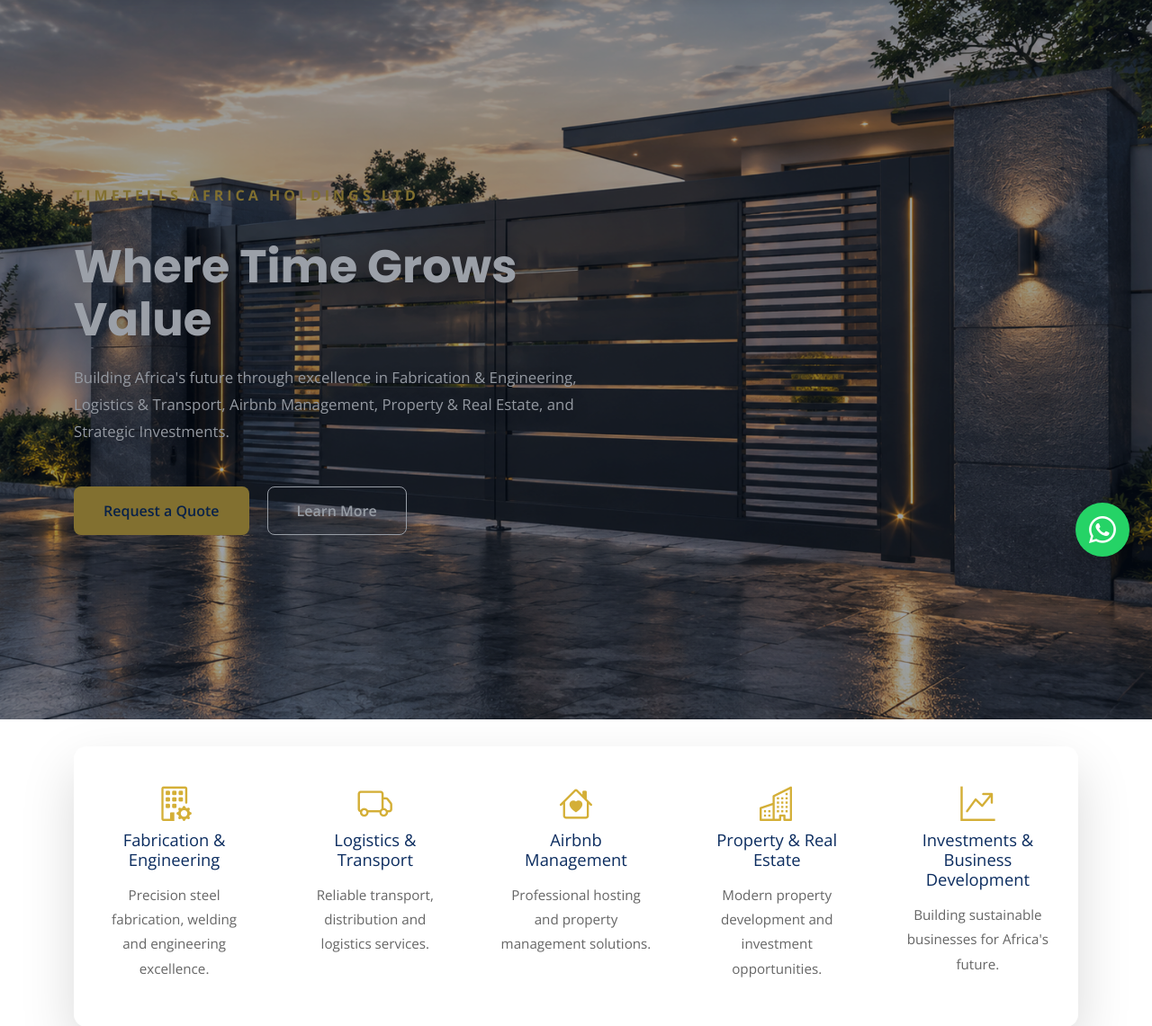
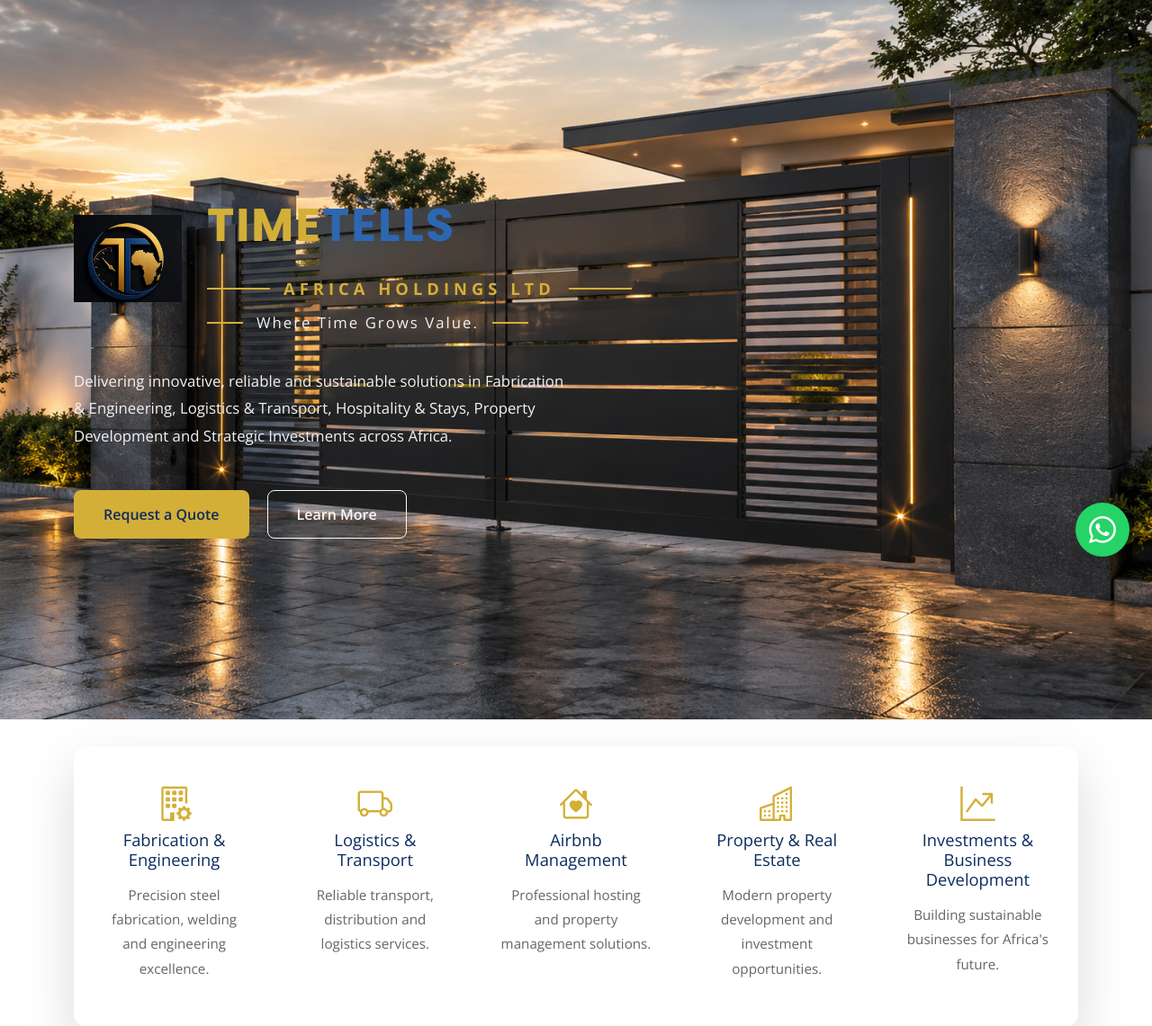
Before and after one commit to still-purrfect/timetells-africa-website, a Django app: page / in a window 1280 px wide. Shown: the part 91-1232 px from the top of the page at 90% size. Run offline with Django 5.2, Linux system fonts and the light colour scheme.

Commit message:
Polish corporate website UI for client review

```diff
--- a/core/static/core/css/hero.css
+++ b/core/static/core/css/hero.css
@@ -1,127 +1,163 @@
-/*====================================
-HERO
-====================================*/
+/*==================================
+HERO BRANDING
+==================================*/
 
-.hero{
-
-    position:relative;
-
-    min-height:88vh;
+.hero-brand{
 
     display:flex;
 
     align-items:center;
 
-    background-size:cover;
+    gap:28px;
 
-    background-position:center;
+    margin-bottom:35px;
 
-    background-repeat:no-repeat;
+    flex-wrap:wrap;
 
 }
 
-.hero-overlay{
+.hero-logo{
 
-    position:absolute;
+    width:120px;
 
-    inset:0;
+    height:auto;
 
-    background:rgba(0,0,0,.30);
+    flex-shrink:0;
 
 }
 
-.hero-content{
+.hero-brand-text{
 
-    position:relative;
+    display:flex;
 
-    z-index:2;
+    flex-direction:column;
 
 }
 
-.hero-text{
+.hero-title{
 
-    max-width:620px;
-
-    color:#fff;
-
-}
-
-.hero-tag{
-
-    display:inline-block;
-
-    background:#D4AF37;
-
-    color:#0B2C5F;
-
-    padding:8px 18px;
-
-    border-radius:50px;
-
-    font-weight:600;
-
-    margin-bottom:22px;
-
-    letter-spacing:1px;
-
-}
-
-
-
-.hero-company{
-
-    display:inline-block;
-
-    color:#D4AF37;
-
-    font-size:1rem;
-
-    font-weight:700;
-
-    letter-spacing:4px;
-
-    text-transform:uppercase;
-
-    margin-bottom:18px;
-
-}
-
-.hero h1{
-
-    color:#fff;
+    margin:0;
 
     font-size:4.3rem;
 
     font-weight:800;
 
-    line-height:1.1;
+    line-height:1;
 
-    margin-bottom:25px;
-
-    text-shadow:0 8px 30px rgba(0,0,0,.45);
+    letter-spacing:2px;
 
 }
 
-.hero p{
+.hero-title .time{
 
-    color:#F3F3F3;
+    color:#D4AF37;
 
-    font-size:1.18rem;
+}
+
+.hero-title .tells{
+
+    color:#2D67B2;
+
+}
+
+.hero-company-row{
+
+    display:flex;
+
+    align-items:center;
+
+    gap:15px;
+
+    margin-top:10px;
+
+}
+
+.hero-company-row h2{
+
+    margin:0;
+
+    color:#D4AF37;
+
+    font-size:1.15rem;
+
+    letter-spacing:5px;
+
+    font-weight:700;
+
+    white-space:nowrap;
+
+}
+
+.hero-tagline-row{
+
+    display:flex;
+
+    align-items:center;
+
+    gap:15px;
+
+    margin-top:12px;
+
+}
+
+.hero-tagline-row p{
+
+    margin:0;
+
+    color:#f7f7f7;
+
+    font-size:1.25rem;
+
+    letter-spacing:2px;
+
+    font-weight:400;
+
+}
+
+.line{
+
+    width:70px;
+
+    height:2px;
+
+    background:#D4AF37;
+
+    display:block;
+
+}
+
+.line.small{
+
+    width:40px;
+
+}
+
+.hero-description{
+
+    color:#ECECEC;
+
+    font-size:1.15rem;
 
     line-height:1.9;
 
-    max-width:650px;
+    max-width:700px;
 
-    text-shadow:0 4px 18px rgba(0,0,0,.35);
+    margin-bottom:40px;
 
 }
 
-.hero-buttons{
+.hero{
+    position: relative;
+}
 
-    display:flex;
+.hero-overlay{
+    position: absolute;
+    inset: 0;
+    background: rgba(8,25,45,.55);
+    z-index: 1;
+}
 
-    gap:18px;
-
-    flex-wrap:wrap;
-
+.hero .container{
+    position: relative;
+    z-index: 2;
 }
--- a/core/static/core/css/responsive.css
+++ b/core/static/core/css/responsive.css
@@ -146,3 +146,54 @@
 html {
     scroll-behavior: smooth;
 }
+
+@media (max-width:768px){
+
+.hero-brand{
+
+    flex-direction:column;
+
+    text-align:center;
+
+}
+
+.hero-title{
+
+    font-size:2.8rem;
+
+}
+
+.hero-company-row,
+.hero-tagline-row{
+
+    justify-content:center;
+
+}
+
+.hero-company-row h2{
+
+    font-size:.9rem;
+
+    letter-spacing:3px;
+
+}
+
+.hero-tagline-row p{
+
+    font-size:1rem;
+
+}
+
+.line{
+
+    width:30px;
+
+}
+
+.hero-logo{
+
+    width:90px;
+
+}
+
+}
--- a/core/templates/core/home.html
+++ b/core/templates/core/home.html
@@ -1,4 +1,5 @@
 {% extends 'core/base.html' %}
+{% load static %}
 
 {% block title %}
 Home | Timetells Africa Holdings Ltd
@@ -8,33 +9,60 @@
 
 <section class="hero">
 
-    <div class="hero-overlay"></div>
-
     <div class="container">
 
         <div class="row align-items-center hero-row">
 
             <div class="col-lg-7">
 
-                <span class="hero-company">
+            <div class="hero-brand">
 
-                    TIMETELLS AFRICA HOLDINGS LTD
+    <img src="{% static 'core/images/logo.png' %}"
+         alt="Timetells Africa Holdings Ltd"
+         class="hero-logo">
 
-                </span>
+    <div class="hero-brand-text">
 
-                <h1>
+        <h1 class="hero-title">
 
-                    Where Time Grows Value
+            <span class="time">TIME</span><span class="tells">TELLS</span>
 
-                </h1>
+        </h1>
 
-                <p>
+        <div class="hero-company-row">
 
-                    Building Africa's future through excellence in Fabrication &
-                    Engineering, Logistics & Transport, Airbnb Management,
-                    Property & Real Estate, and Strategic Investments.
+            <span class="line"></span>
 
-                </p>
+            <h2>AFRICA HOLDINGS LTD</h2>
+
+            <span class="line"></span>
+
+        </div>
+
+        <div class="hero-tagline-row">
+
+            <span class="line small"></span>
+
+            <p>Where Time Grows Value.</p>
+
+            <span class="line small"></span>
+
+        </div>
+
+    </div>
+
+</div>
+
+<p class="hero-description">
+
+    Delivering innovative, reliable and sustainable solutions in
+    Fabrication & Engineering, Logistics & Transport,
+    Hospitality & Stays, Property Development and Strategic Investments
+    across Africa.
+
+</p>
+
+
 
                 <div class="hero-buttons">
 
```
